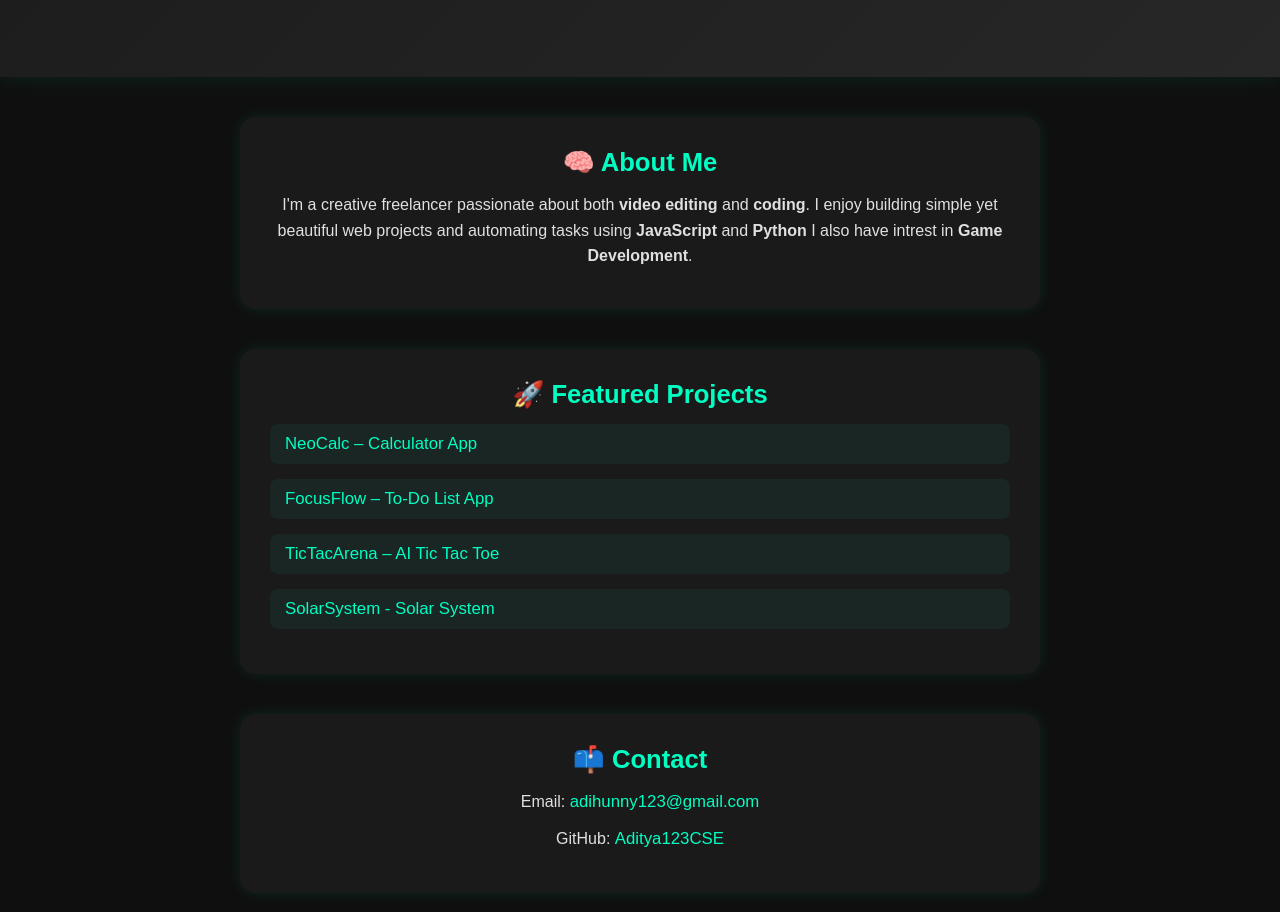
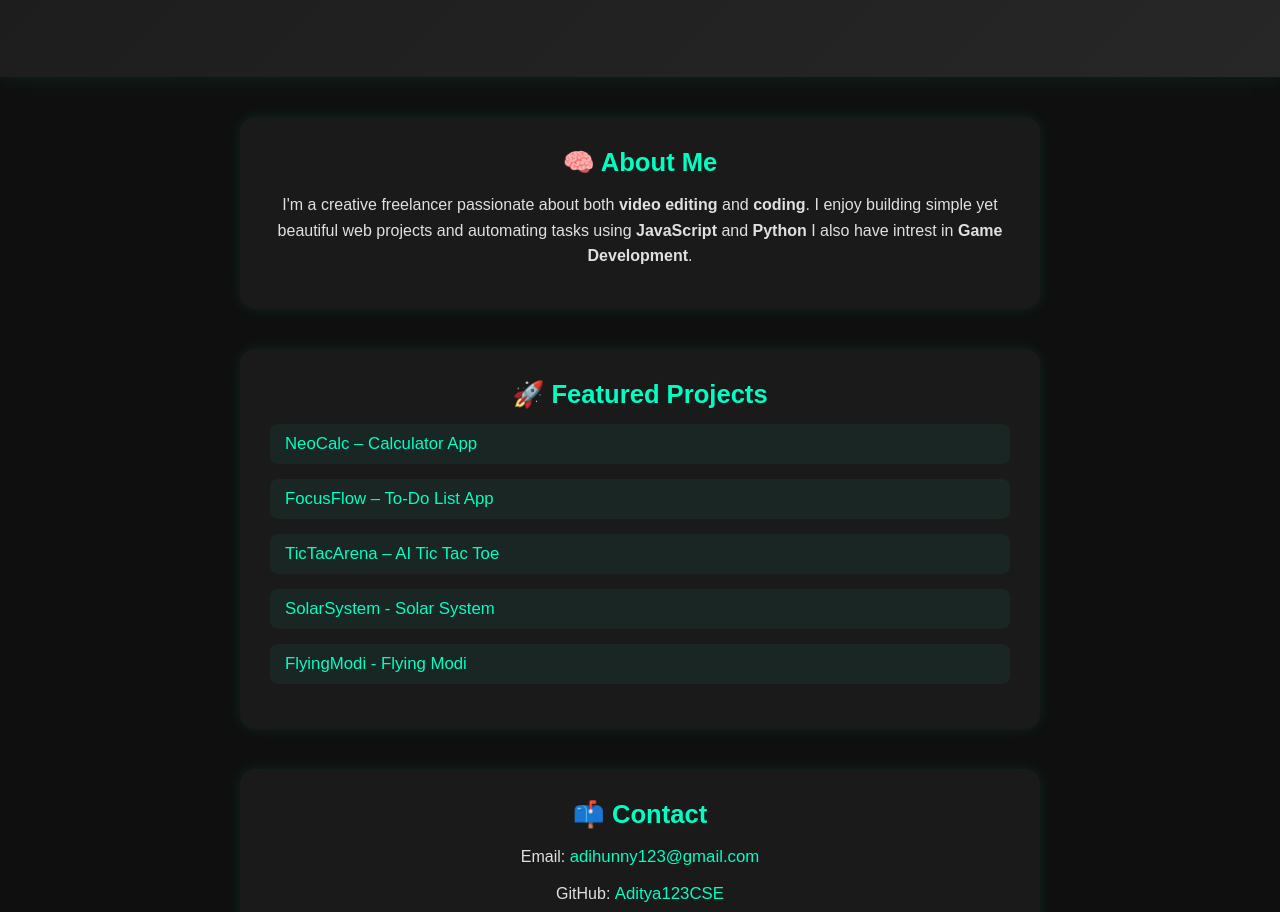
Before and after one commit to Aditya123CSE/portfolio-website, a plain HTML site: page index.html in a window 1280 px wide. Shown: the part 185-1097 px from the top of the page. Drawn offline with Linux system fonts and the light colour scheme.

Commit message:
Update index.html

```diff
--- a/index.html
+++ b/index.html
@@ -28,6 +28,7 @@
       <li><a href="https://aditya123cse.github.io/focusflow-js/"> FocusFlow – To-Do List App</a></li>
       <li><a href="https://aditya123cse.github.io/tictacarena-ai/"> TicTacArena – AI Tic Tac Toe</a></li>
       <li><a href="https://aditya123cse.github.io/Solar-System/"> SolarSystem - Solar System</a></li>
+      <li><a href="https://github.com/Aditya123CSE/Flying-Modi/releases/download/v1.1/FlyingModiV2.apk"> FlyingModi - Flying Modi</a></li>
     </ul>
   </section>
 
```
